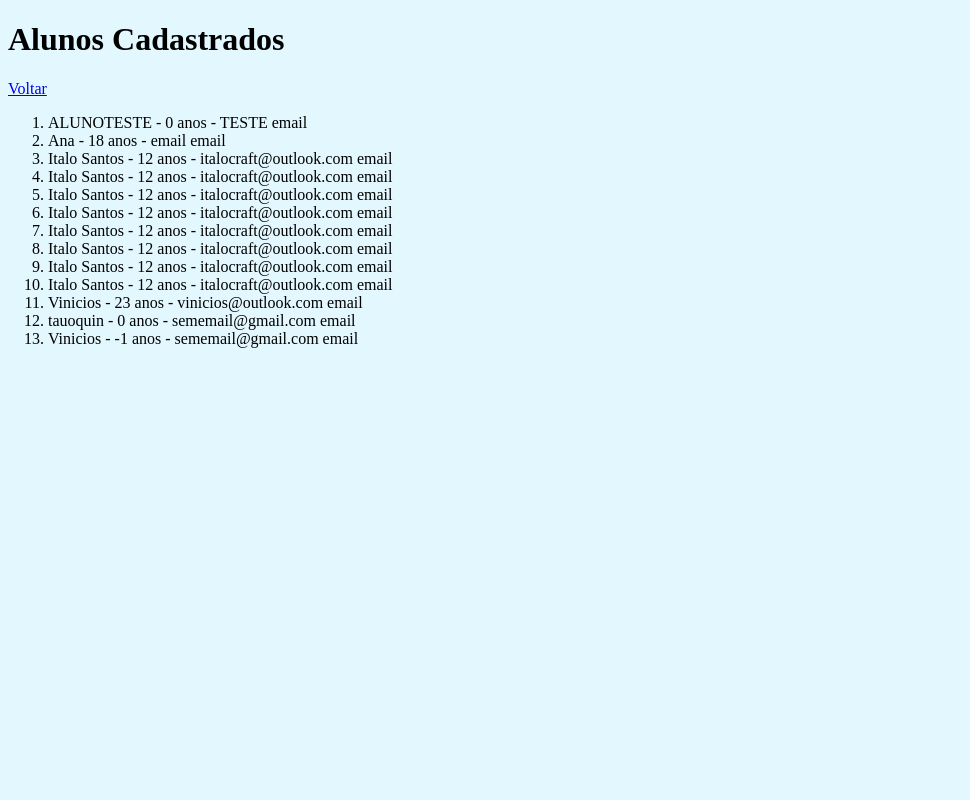
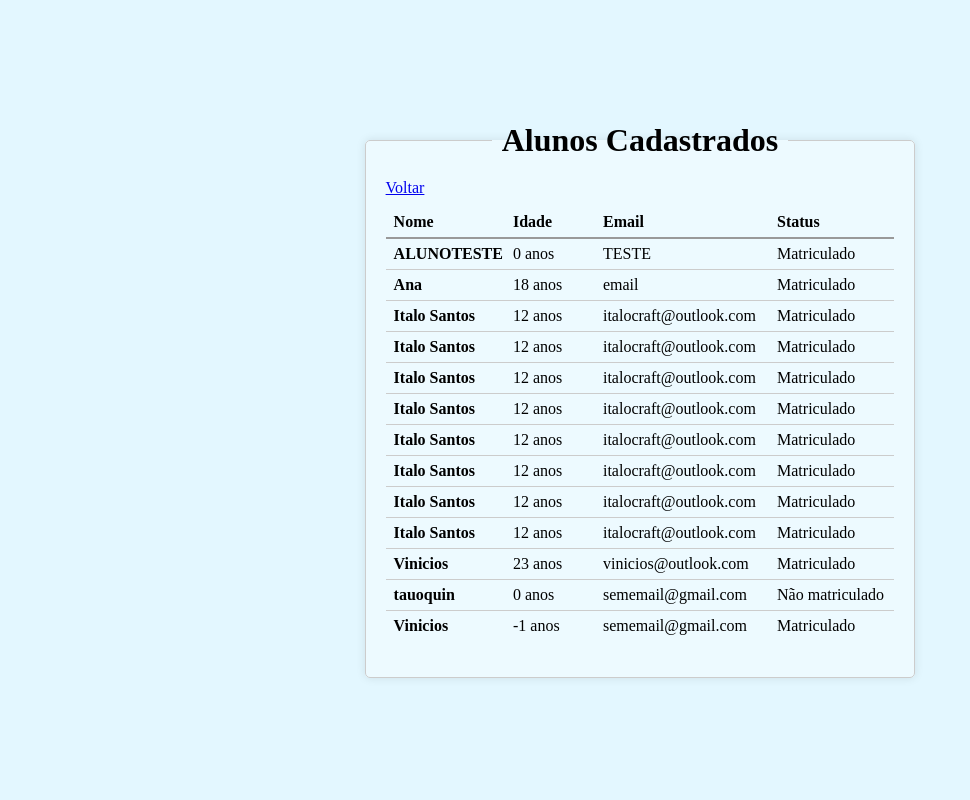
Before and after one commit to VSennaa/cepedi-curso, a Django app: page /alunos/lista/ in a window 1280 px wide. Shown: the whole page, without its empty margins (0-970 px from the left). Run offline with Django 5.2, Linux system fonts and the light colour scheme; a user stored in the database is signed in; data comes from the database, SQL or seed files in the repository.

Commit message:
estilizando templates

```diff
--- a/escola/templates/alunos/lista_alunos.html
+++ b/escola/templates/alunos/lista_alunos.html
@@ -4,18 +4,79 @@
     <title>Lista de Alunos</title>
     <style>
         body {
+            min-height: 100vh;
+            margin: 0;
+            display: grid;
+            place-items: center;
             background-color: #e3f7ff;
+        }
+
+        fieldset {
+            width: auto;
+            padding: 20px;
+            border: 1px solid #ccc;
+            border-radius: 5px;
+            box-shadow: 0 0 10px rgba(0, 0, 0, 0.1);
+            background-color: #edfaff;
+        }
+
+        legend h1 {
+            margin: 0;
+        }
+
+        legend {
+            text-align: center;
+            padding: 0 10px;
+        }
+
+        .tabela {
+            list-style-position: inside;
+            padding: 0;
+            margin-top: 10px;
+        }
+
+        .tabela li {
+            display: grid;
+            grid-template-columns: 1fr 80px 1.5fr 1fr;
+            gap: 10px;
+            padding: 6px 8px;
+            border-bottom: 1px solid #ccc;
+        }
+
+        .tabela li.header {
+            font-weight: bold;
+            border-bottom: 2px solid #999;
+        }
+
+        .tabela li:last-child {
+            border-bottom: none;
+        }
+        .nome {
+            font-weight: bold;
         }
 
     </style>
 </head>
 <body>
-    <h1>Alunos Cadastrados</h1>
-    <a href="/alunos/">Voltar</a>
-    <ol>
-        {% for aluno in alunos %}
-            <li>{{ aluno.nome }} - {{ aluno.idade }} anos - {{ aluno.email}} email</li>
-        {% endfor %}
-    </ol>
+    <fieldset>
+        <legend><h1>Alunos Cadastrados</h1></legend>
+        <a href="/alunos/">Voltar</a>
+        <ol class="tabela">
+            <li class="header">
+                <span>Nome</span>
+                <span>Idade</span>
+                <span>Email</span>
+                <span>Status</span>
+            </li>
+            {% for aluno in alunos %}
+                <li>
+                    <span class="nome">{{ aluno.nome }}</span>
+                    <span>{{ aluno.idade }} anos</span>
+                    <span>{{ aluno.email }}</span>
+                    <span>{% if aluno.matriculado %}Matriculado{% else %}Não matriculado{% endif %}</span>
+                </li>
+            {% endfor %}
+        </ol>
+    </fieldset>
 </body>
 </html>
```
Also changed, not shown: escola/templates/alunos/detalhe_aluno.html (+23 -1 lines), escola/templates/alunos/form_aluno.html (+24 -1 lines), escola/templates/alunos/index.html (+23 -1 lines).
